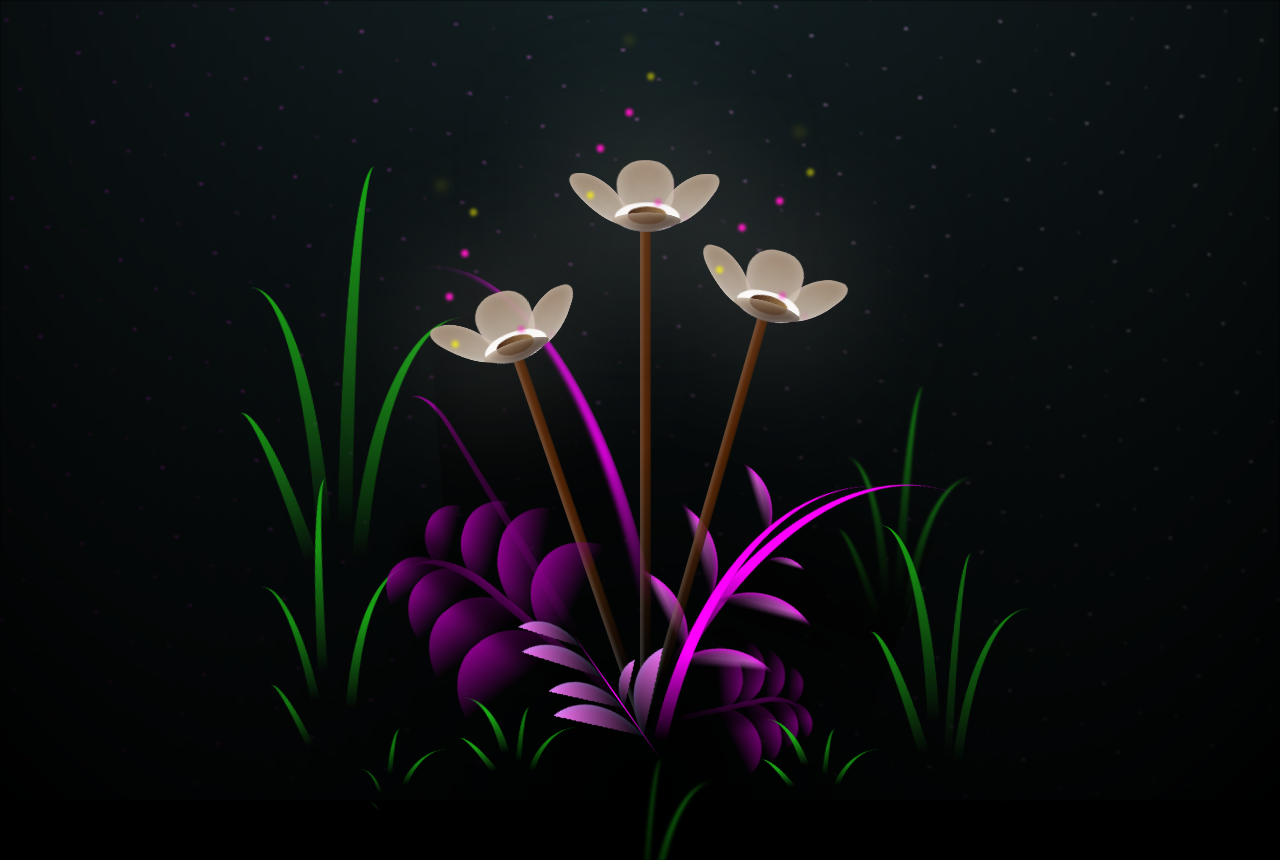
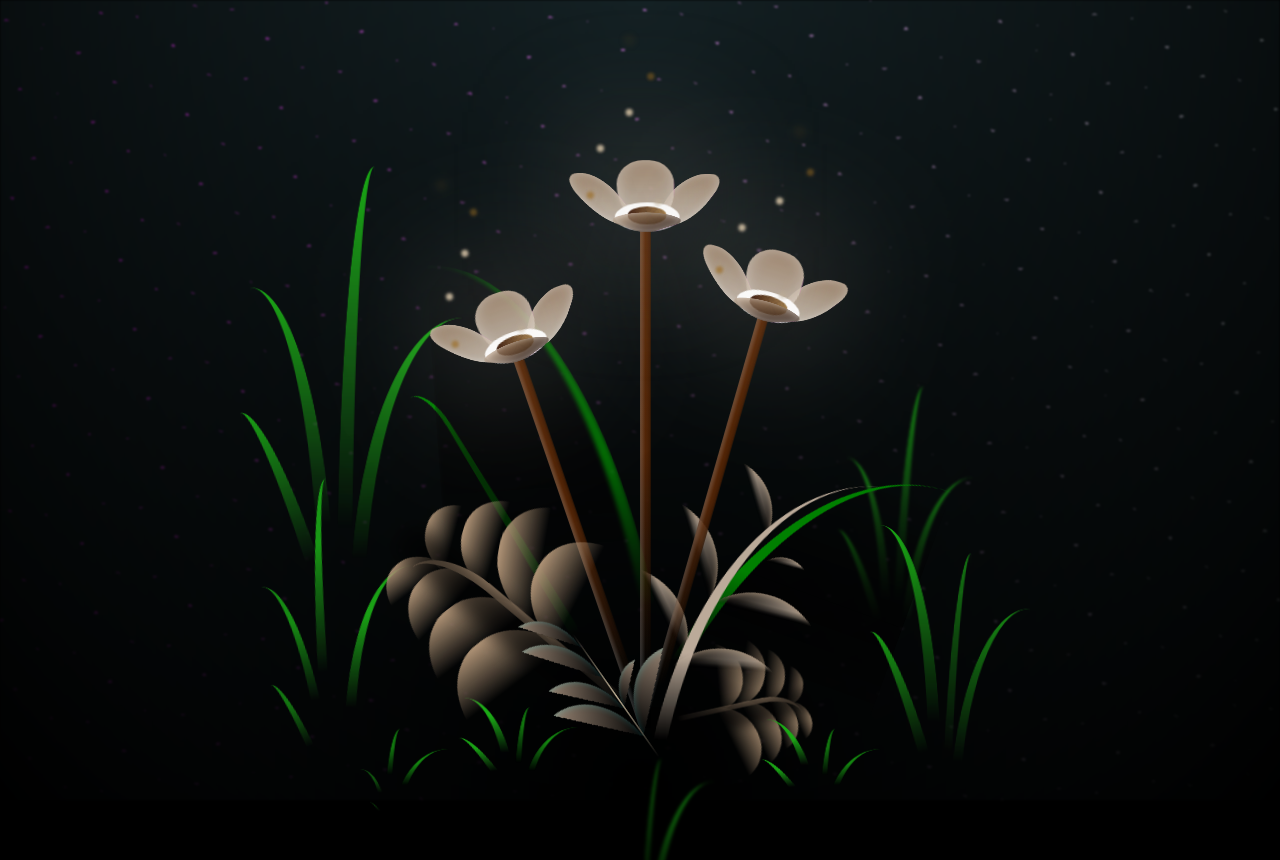
Before and after one commit to rorolovesinicole/For-Nicole, a plain HTML site: page flower.html in a window 1280 px wide. Shown: the top 860 px of the page. Drawn offline with Linux system fonts and the light colour scheme.

Commit message:
main.css

```diff
--- a/css/main.css
+++ b/css/main.css
@@ -266,14 +266,14 @@ body {
   bottom: 0vmin;
   width: 1vmin;
   height: 1vmin;
-  background-color: rgb(255, 251, 0);
+  background-color: rgb(152, 104, 28);
   border-radius: 50%;
   filter: blur(0.2vmin);
   -webkit-animation: light-ans 4s linear infinite backwards;
           animation: light-ans 4s linear infinite backwards;
 }
 .flower__light:nth-child(odd) {
-  background-color: #FC0FC0;
+  background-color: rgb(187, 171, 145);
 }
 .flower__light--1 {
   left: -2vmin;
@@ -316,7 +316,7 @@ body {
           animation-delay: 3.5s;
 }
 .flower__grass {
-  --c: #8B008B;
+  --c: rgb(174, 146,117);
   --line-w: 1.5vmin;
   position: absolute;
   bottom: 12vmin;
@@ -538,7 +538,7 @@ body {
 .flower__g-long {
   --w: 2vmin;
   --h: 6vmin;
-  --c: #8B008B;
+  --c: green;
   position: absolute;
   bottom: 10vmin;
   left: -3vmin;
@@ -594,7 +594,7 @@ body {
   width: 30vmin;
   height: 50vmin;
   border-top-left-radius: 100%;
-  border-left: 2vmin solid #FF00FF;
+  border-left: 2vmin solid green;
   background-image: linear-gradient(to bottom, transparent, var(--dark-color) 60%);
   -webkit-mask-image: linear-gradient(to top, transparent 30%, #FF00FF 60%);
 }
@@ -674,7 +674,7 @@ body {
 .flower__g-front__line {
   width: 0.3vmin;
   height: 20vmin;
-  background-image: linear-gradient(to top, transparent, #FF00FF, transparent 100%);
+  background-image: linear-gradient(to top, transparent, rgb(184, 170, 144), transparent 100%);
   position: relative;
 }
 .flower__g-front__leaf-wrapper {
@@ -782,9 +782,9 @@ body {
   height: 10vmin;
   border-radius: 100% 0% 0% 100%/100% 100% 0% 0%;
   box-shadow: inset 0 2px 1vmin hsla(184deg, 97%, 58%, 0.2);
-  background-image: linear-gradient(to bottom left, transparent, var(--dark-color)), linear-gradient(to bottom right, #FF77FF 50%, transparent 50%, transparent);
-  -webkit-mask-image: linear-gradient(to bottom right, #FF00FF 50%, transparent 50%, transparent);
-  mask-image: linear-gradient(to bottom right, #FF00FF 50%, transparent 50%, transparent);
+  background-image: linear-gradient(to bottom left, transparent, var(--dark-color)), linear-gradient(to bottom right, rgb(150, 131, 114) 50%, transparent 50%, transparent);
+  -webkit-mask-image: linear-gradient(to bottom right, #355E3B 50%, transparent 50%, transparent);
+  mask-image: linear-gradient(to bottom right, #355E3B 50%, transparent 50%, transparent);
 }
 .flower__g-fr {
   position: absolute;
@@ -815,7 +815,7 @@ body {
   width: 30vmin;
   height: 50vmin;
   border-top-left-radius: 100%;
-  border-left: 2vmin solid #FF00FF;
+  border-left: 2vmin solid rgb(189, 172, 155);
   -webkit-mask-image: linear-gradient(to top, transparent 25%, #FF00FF 50%);
   position: relative;
   z-index: 1;
@@ -827,8 +827,8 @@ body {
   width: 10vmin;
   height: 10vmin;
   border-radius: 100% 0% 0% 100%/100% 100% 0% 0%;
-  box-shadow: inset 0 2px 1vmin #FF00FF;
-  background-image: linear-gradient(to bottom left, transparent, var(--dark-color) 98%), linear-gradient(to bottom right, #FF77FF 45%, transparent 50%, transparent);
+  box-shadow: inset 0 2px 1vmin rgb(171, 149, 125);
+  background-image: linear-gradient(to bottom left, transparent, var(--dark-color) 98%), linear-gradient(to bottom right, #B8A898 45%, transparent 50%, transparent);
   -webkit-mask-image: linear-gradient(135deg, #FF00FF 40%, transparent 50%, transparent);
 }
 .flower__g-fr__leaf--1 {
@@ -984,7 +984,7 @@ body {
   bottom: 0vmin;
 }
 .long-g--3 .leaf {
-  -webkit-mask-image: linear-gradient(to top, transparent 40%, #FF00FF 80%) !important;
+  -webkit-mask-image: linear-gradient(to top, transparent 40%, black 80%) !important;
 }
 .long-g--4 {
   left: 25vmin;
```
